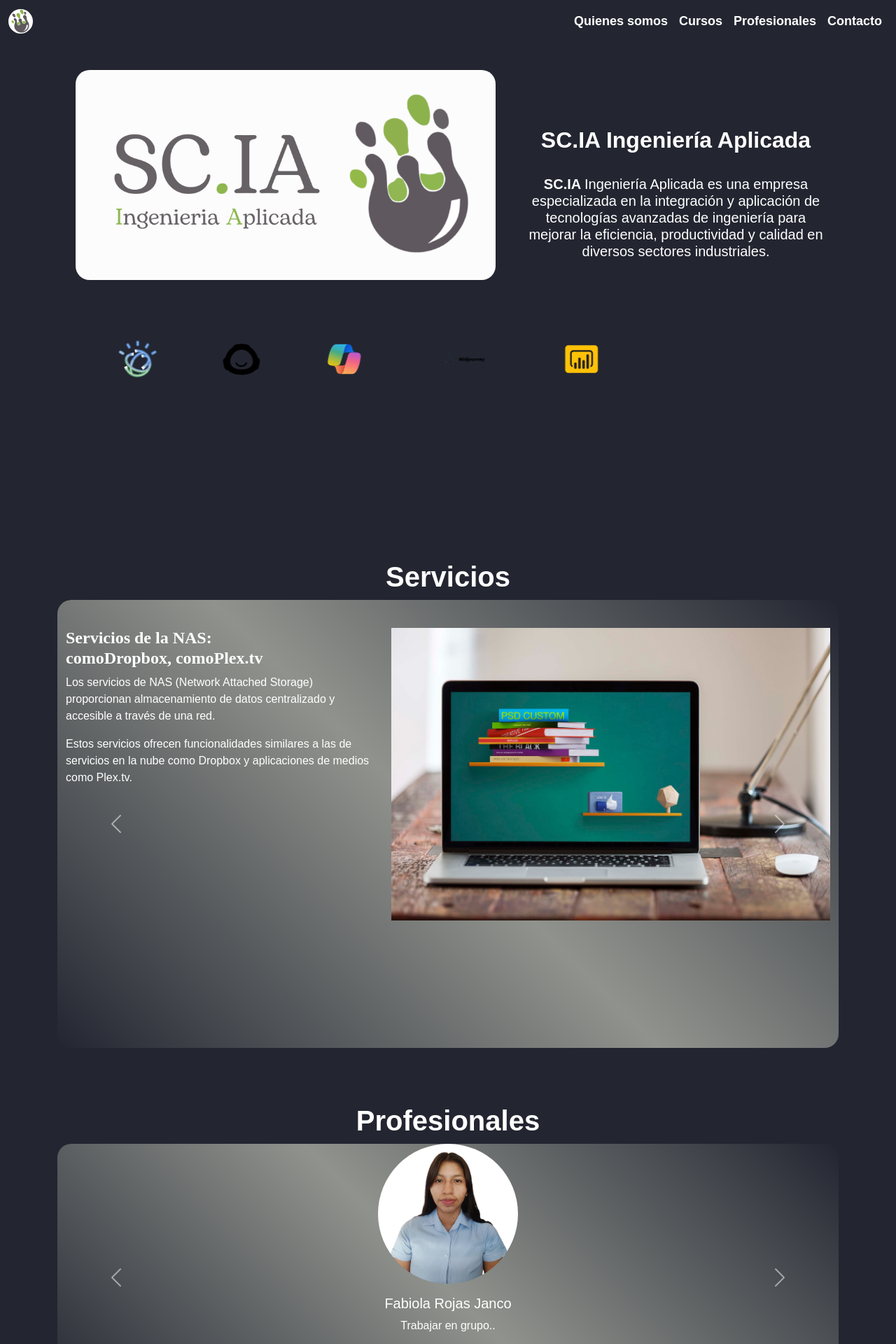
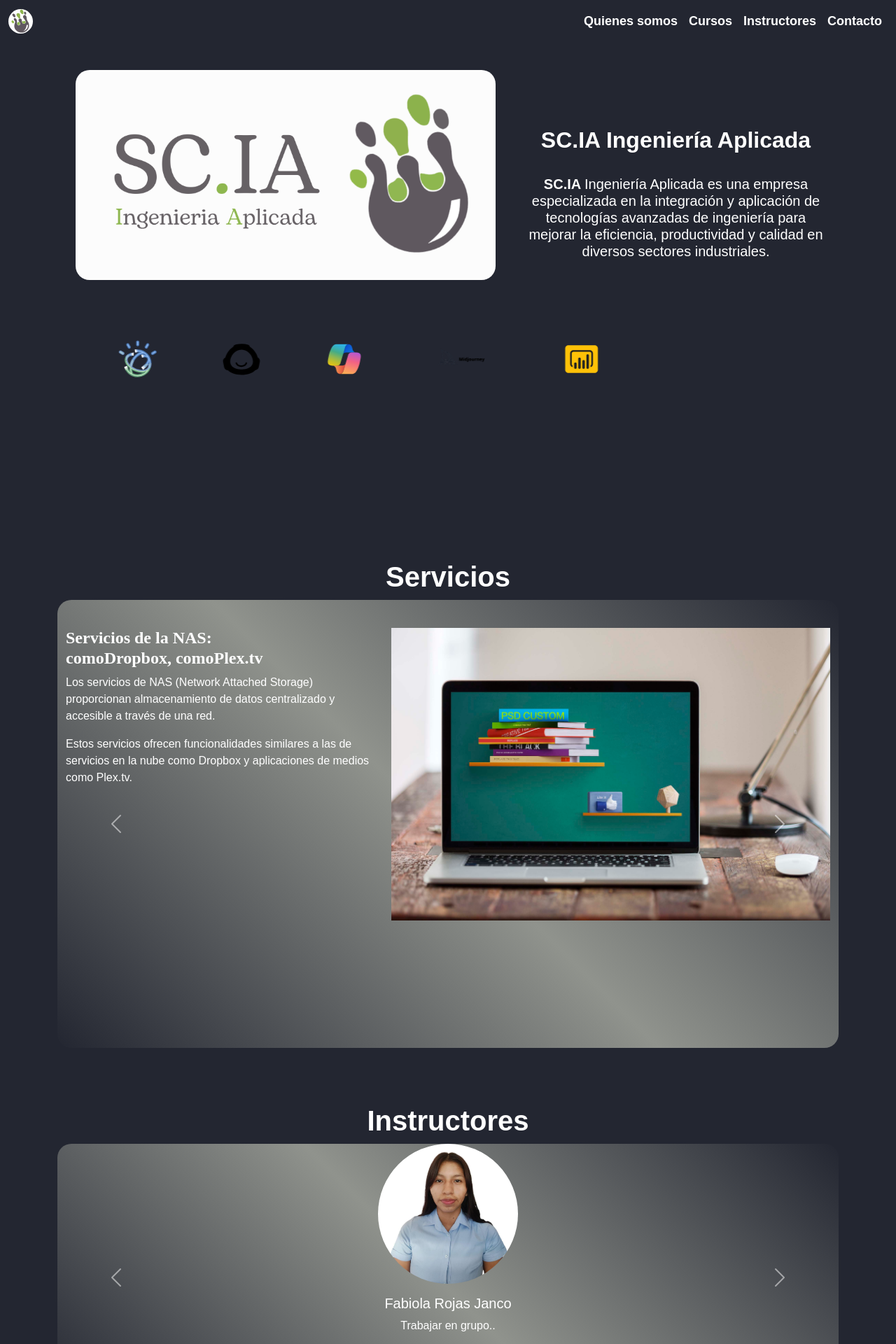
Before and after one commit to CarlosApala/sc_ia, an Angular app: page / in a window 1280 px wide. Shown: the top 1920 px of the page at 70% size. Built offline with nearby package versions, Linux system fonts and the light colour scheme; a web font is replaced by a local one.

Commit message:
se cambio el termino de profesionales a instructores

```diff
--- a/src/app/app.component.html
+++ b/src/app/app.component.html
@@ -57,7 +57,7 @@
             href="#profesionales"
             aria-current="page"
           >
-            Profesionales
+            Instructores
           </a>
         </li>
         <li class="nav-item">
--- a/src/app/page/home/home.component.html
+++ b/src/app/page/home/home.component.html
@@ -152,7 +152,7 @@
   </div>
   <!-- dfffs-------------- -->
   <h1 style="text-align: center; padding-top: 10vh" id="profesionales">
-    <b>Profesionales</b>
+    <b>Instructores</b>
   </h1>
   <!-- <div class="container2" style="width: 100%; height: 7vh; margin-top: 5px">
     <div class="images" style="justify-content: space-between">
```
